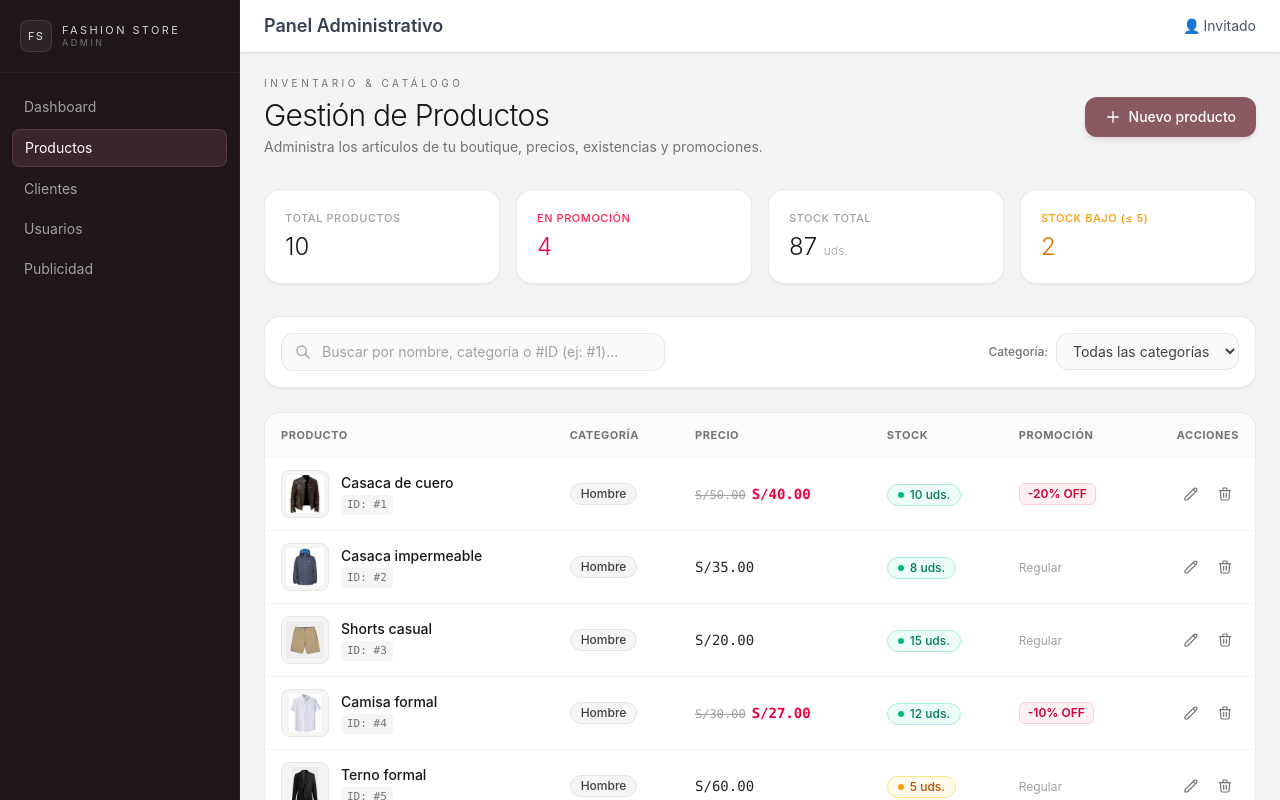
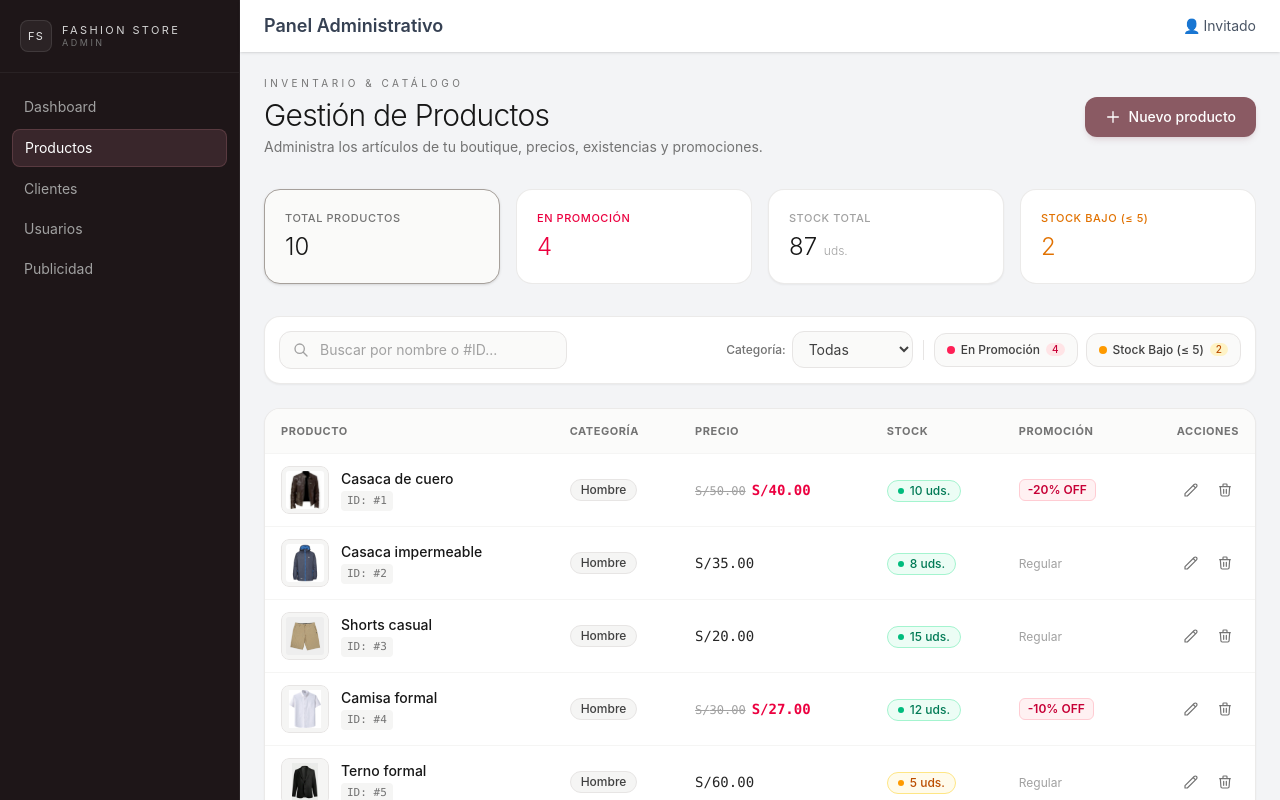
Before and after one commit to JosueBocanegra/fashion-app-store, a React (Vite) app: page /admin/productos in a window 1280 px wide. Shown: the top 800 px of the page. Built offline with nearby package versions, Linux system fonts and the light colour scheme; data requests are answered from the project's data file; sample sign-in values are in the browser's storage.

Commit message:
Agregar filtros de stock y productos en promoción

```diff
--- a/src/admin/pages/Productos.jsx
+++ b/src/admin/pages/Productos.jsx
@@ -24,6 +24,8 @@ const Productos = () => {
   const [guardando, setGuardando] = useState(false);
   const [busqueda, setBusqueda] = useState("");
   const [filtroCategoria, setFiltroCategoria] = useState("todos");
+  const [filtroPromocion, setFiltroPromocion] = useState(false);
+  const [filtroBajoStock, setFiltroBajoStock] = useState(false);
   const [productoVisualizando, setProductoVisualizando] = useState(null);
 
   const cargarProductos = async () => {
@@ -165,9 +167,12 @@ const Productos = () => {
 
       const coincideCategoria =
         filtroCategoria === "todos" || p.categoria === filtroCategoria;
-      return coincideBusqueda && coincideCategoria;
+      const coincidePromocion = !filtroPromocion || p.oferta === true;
+      const coincideBajoStock = !filtroBajoStock || Number(p.stock) <= 5;
+
+      return coincideBusqueda && coincideCategoria && coincidePromocion && coincideBajoStock;
     });
-  }, [productos, busqueda, filtroCategoria]);
+  }, [productos, busqueda, filtroCategoria, filtroPromocion, filtroBajoStock]);
 
   const metricas = useMemo(() => {
     const total = productos.length;
@@ -213,24 +218,60 @@ const Productos = () => {
         </button>
       </div>
 
-      {/* Tarjetas de Métricas */}
+      {/* Tarjetas de Métricas (Interactuables como filtros rápidos) */}
       <div className="grid grid-cols-2 lg:grid-cols-4 gap-4 mb-8">
-        <div className="bg-white p-5 rounded-2xl border border-stone-200/80 shadow-xs">
-          <p className="text-[11px] uppercase tracking-wider text-neutral-400 font-medium">Total Productos</p>
+        <button
+          type="button"
+          onClick={() => {
+            setFiltroPromocion(false);
+            setFiltroBajoStock(false);
+          }}
+          className={`p-5 rounded-2xl border text-left transition-all cursor-pointer ${
+            !filtroPromocion && !filtroBajoStock
+              ? "bg-stone-50 border-stone-400 shadow-sm"
+              : "bg-white border-stone-200/80 hover:border-stone-300"
+          }`}
+        >
+          <p className="text-[11px] uppercase tracking-wider text-neutral-500 font-medium">Total Productos</p>
           <p className="text-2xl font-light text-neutral-900 mt-1">{metricas.total}</p>
+        </button>
+
+        <button
+          type="button"
+          onClick={() => setFiltroPromocion(!filtroPromocion)}
+          className={`p-5 rounded-2xl border text-left transition-all cursor-pointer ${
+            filtroPromocion
+              ? "bg-rose-50 border-rose-400 ring-2 ring-rose-500/20 shadow-sm"
+              : "bg-white border-stone-200/80 hover:border-rose-200"
+          }`}
+        >
+          <div className="flex items-center justify-between">
+            <p className="text-[11px] uppercase tracking-wider text-rose-600 font-medium">En Promoción</p>
+            {filtroPromocion && <span className="text-[10px] bg-rose-600 text-white px-1.5 py-0.5 rounded-full">Activo</span>}
           </div>
-        <div className="bg-white p-5 rounded-2xl border border-stone-200/80 shadow-xs">
-          <p className="text-[11px] uppercase tracking-wider text-rose-500 font-medium">En Promoción</p>
           <p className="text-2xl font-light text-rose-600 mt-1">{metricas.ofertas}</p>
-        </div>
+        </button>
+
         <div className="bg-white p-5 rounded-2xl border border-stone-200/80 shadow-xs">
           <p className="text-[11px] uppercase tracking-wider text-neutral-400 font-medium">Stock Total</p>
           <p className="text-2xl font-light text-neutral-900 mt-1">{metricas.stockTotal} <span className="text-xs text-neutral-400">uds.</span></p>
         </div>
-        <div className="bg-white p-5 rounded-2xl border border-stone-200/80 shadow-xs">
-          <p className="text-[11px] uppercase tracking-wider text-amber-500 font-medium">Stock Bajo (≤ 5)</p>
+
+        <button
+          type="button"
+          onClick={() => setFiltroBajoStock(!filtroBajoStock)}
+          className={`p-5 rounded-2xl border text-left transition-all cursor-pointer ${
+            filtroBajoStock
+              ? "bg-amber-50 border-amber-400 ring-2 ring-amber-500/20 shadow-sm"
+              : "bg-white border-stone-200/80 hover:border-amber-200"
+          }`}
+        >
+          <div className="flex items-center justify-between">
+            <p className="text-[11px] uppercase tracking-wider text-amber-600 font-medium">Stock Bajo (≤ 5)</p>
+            {filtroBajoStock && <span className="text-[10px] bg-amber-600 text-white px-1.5 py-0.5 rounded-full">Activo</span>}
+          </div>
           <p className="text-2xl font-light text-amber-600 mt-1">{metricas.bajoStock}</p>
-        </div>
+        </button>
       </div>
 
       {/* Alerta de error */}
@@ -244,10 +285,11 @@ const Productos = () => {
         </div>
       )}
 
-      {/* Barra de Búsqueda y Filtros */}
-      <div className="bg-white p-4 rounded-2xl border border-stone-200/80 shadow-xs mb-6 flex flex-col md:flex-row gap-3 items-center justify-between">
-        <div className="flex flex-col sm:flex-row items-start sm:items-center gap-2.5 w-full md:w-auto flex-1">
-          <div className="relative w-full sm:w-96">
+      {/* Barra de Búsqueda y Filtros en una sola línea compacta */}
+      <div className="bg-white p-3.5 rounded-2xl border border-stone-200/80 shadow-xs mb-6 flex flex-wrap items-center gap-3 justify-between">
+        {/* Búsqueda por texto o #ID */}
+        <div className="flex flex-wrap items-center gap-2 flex-1 min-w-[260px]">
+          <div className="relative w-full sm:w-72">
             <span className="absolute inset-y-0 left-0 pl-3.5 flex items-center pointer-events-none">
               {esBusquedaPorId ? (
                 <span className="font-mono text-sm font-bold text-[#8a5a63]">#</span>
@@ -259,7 +301,7 @@ const Productos = () => {
             </span>
             <input
               type="text"
-              placeholder="Buscar por nombre, categoría o #ID (ej: #1)..."
+              placeholder="Buscar por nombre o #ID..."
               value={busqueda}
               onChange={(e) => setBusqueda(e.target.value)}
               className={`w-full pl-10 pr-8 py-2 bg-stone-50 border rounded-xl text-sm text-neutral-800 placeholder-neutral-400
@@ -284,16 +326,17 @@ const Productos = () => {
           </div>
 
           {esBusquedaPorId && (
-            <div className="inline-flex items-center gap-1.5 px-3 py-1 rounded-xl text-xs font-mono font-medium bg-[#8a5a63]/10 text-[#8a5a63] border border-[#8a5a63]/25">
+            <div className="inline-flex items-center gap-1.5 px-2.5 py-1 rounded-xl text-xs font-mono font-medium bg-[#8a5a63]/10 text-[#8a5a63] border border-[#8a5a63]/25">
               <span className="w-1.5 h-1.5 rounded-full bg-[#8a5a63] animate-pulse" />
-              <span>
-                Filtrando por ID: <strong className="font-bold">{busqueda.slice(1) ? `#${busqueda.slice(1).trim()}` : "(escribe un ID)"}</strong>
-              </span>
+              <span>ID: {busqueda.slice(1) ? `#${busqueda.slice(1).trim()}` : "..."}</span>
             </div>
           )}
         </div>
 
-        <div className="flex items-center gap-2 w-full md:w-auto">
+        {/* Filtros: Categoría, En Promoción, Stock Bajo y Reset en la misma línea */}
+        <div className="flex flex-wrap items-center gap-2">
+          {/* Selector Categoría */}
+          <div className="flex items-center gap-1.5">
             <span className="text-xs text-neutral-500 font-medium">Categoría:</span>
             <select
               value={filtroCategoria}
@@ -301,11 +344,68 @@ const Productos = () => {
               className="px-3 py-2 bg-stone-50 border border-stone-200 rounded-xl text-sm text-neutral-700
                          focus:outline-none focus:border-[#8a5a63] cursor-pointer"
             >
-            <option value="todos">Todas las categorías</option>
+              <option value="todos">Todas</option>
               {categoriasDisponibles.map((cat) => (
                 <option key={cat} value={cat}>{cat}</option>
               ))}
             </select>
+          </div>
+
+          <span className="h-5 w-px bg-stone-200 hidden sm:inline-block mx-0.5" />
+
+          {/* Botón Filtro En Promoción */}
+          <button
+            type="button"
+            onClick={() => setFiltroPromocion(!filtroPromocion)}
+            className={`inline-flex items-center gap-1.5 px-3 py-2 rounded-xl text-xs font-medium transition-all cursor-pointer ${
+              filtroPromocion
+                ? "bg-rose-600 text-white shadow-xs shadow-rose-200"
+                : "bg-stone-50 border border-stone-200 text-neutral-700 hover:bg-stone-100"
+            }`}
+          >
+            <span className={`w-2 h-2 rounded-full ${filtroPromocion ? "bg-white" : "bg-rose-500"}`} />
+            <span>En Promoción</span>
+            <span className={`px-1.5 py-0.2 rounded-full text-[10px] ${filtroPromocion ? "bg-white/25 text-white" : "bg-rose-100 text-rose-700"}`}>
+              {metricas.ofertas}
+            </span>
+          </button>
+
+          {/* Botón Filtro Stock Bajo */}
+          <button
+            type="button"
+            onClick={() => setFiltroBajoStock(!filtroBajoStock)}
+            className={`inline-flex items-center gap-1.5 px-3 py-2 rounded-xl text-xs font-medium transition-all cursor-pointer ${
+              filtroBajoStock
+                ? "bg-amber-600 text-white shadow-xs shadow-amber-200"
+                : "bg-stone-50 border border-stone-200 text-neutral-700 hover:bg-stone-100"
+            }`}
+          >
+            <span className={`w-2 h-2 rounded-full ${filtroBajoStock ? "bg-white" : "bg-amber-500"}`} />
+            <span>Stock Bajo (≤ 5)</span>
+            <span className={`px-1.5 py-0.2 rounded-full text-[10px] ${filtroBajoStock ? "bg-white/25 text-white" : "bg-amber-100 text-amber-700"}`}>
+              {metricas.bajoStock}
+            </span>
+          </button>
+
+          {/* Botón Limpiar Filtros */}
+          {(filtroPromocion || filtroBajoStock || filtroCategoria !== "todos" || busqueda) && (
+            <button
+              type="button"
+              onClick={() => {
+                setFiltroPromocion(false);
+                setFiltroBajoStock(false);
+                setFiltroCategoria("todos");
+                setBusqueda("");
+              }}
+              title="Restablecer filtros"
+              className="inline-flex items-center gap-1 px-2.5 py-2 text-xs font-medium text-rose-600 hover:text-rose-800 hover:bg-rose-50 rounded-xl transition cursor-pointer"
+            >
+              <svg className="w-3.5 h-3.5" fill="none" viewBox="0 0 24 24" stroke="currentColor">
+                <path strokeLinecap="round" strokeLinejoin="round" strokeWidth="2" d="M6 18L18 6M6 6l12 12" />
+              </svg>
+              <span>Limpiar</span>
+            </button>
+          )}
         </div>
       </div>
 
--- a/src/pages/Productos.jsx
+++ b/src/pages/Productos.jsx
@@ -1,8 +1,4 @@
-import { useState, useEffect, useMemo } from 'react';
-import { useSearchParams } from 'react-router-dom';
-import { productosService } from '../services/productosService';
-import ProductCard from '../components/ProductCard';
-import { Filter, X, Tag, Search } from 'lucide-react';
+import { Filter, X, Tag, Search, AlertTriangle } from 'lucide-react';
 
 const Productos = () => {
   const [searchParams] = useSearchParams();
@@ -12,6 +8,7 @@ const Productos = () => {
   const [loading, setLoading] = useState(true);
   const [filtroCategoria, setFiltroCategoria] = useState(categoriaURL || 'todos');
   const [filtroOferta, setFiltroOferta] = useState(false);
+  const [filtroBajoStock, setFiltroBajoStock] = useState(false);
   const [busqueda, setBusqueda] = useState('');
 
   useEffect(() => {
@@ -60,9 +57,10 @@ const Productos = () => {
 
       const cumpleCategoria = filtroCategoria === 'todos' || producto.categoria === filtroCategoria;
       const cumpleOferta = !filtroOferta || producto.oferta === true;
-      return coincideBusqueda && cumpleCategoria && cumpleOferta;
+      const cumpleBajoStock = !filtroBajoStock || Number(producto.stock) <= 5;
+      return coincideBusqueda && cumpleCategoria && cumpleOferta && cumpleBajoStock;
     });
-  }, [productos, filtroCategoria, filtroOferta, busqueda]);
+  }, [productos, filtroCategoria, filtroOferta, filtroBajoStock, busqueda]);
 
   const getCategoriaCount = (categoria) => {
     if (categoria === 'todos') return productos.length;
@@ -133,15 +131,28 @@ const Productos = () => {
           </div>
 
           <div className="flex items-center gap-2">
-            <label className="flex items-center gap-2 text-sm text-slate-700 cursor-pointer">
+            <label className="flex items-center gap-2 text-sm text-slate-700 cursor-pointer select-none">
               <input
                 type="checkbox"
                 checked={filtroOferta}
                 onChange={(e) => setFiltroOferta(e.target.checked)}
-                className="w-4 h-4 accent-purple-600 rounded"
+                className="w-4 h-4 accent-pink-600 rounded cursor-pointer"
               />
-              <Tag className="w-4 h-4 text-green-600" />
-              Ofertas
+              <Tag className="w-4 h-4 text-pink-500" />
+              <span>En Promoción</span>
+            </label>
+          </div>
+
+          <div className="flex items-center gap-2">
+            <label className="flex items-center gap-2 text-sm text-slate-700 cursor-pointer select-none">
+              <input
+                type="checkbox"
+                checked={filtroBajoStock}
+                onChange={(e) => setFiltroBajoStock(e.target.checked)}
+                className="w-4 h-4 accent-amber-600 rounded cursor-pointer"
+              />
+              <AlertTriangle className="w-4 h-4 text-amber-500" />
+              <span>Stock Bajo (≤ 5)</span>
             </label>
           </div>
 
@@ -149,6 +160,7 @@ const Productos = () => {
             onClick={() => {
               setFiltroCategoria('todos');
               setFiltroOferta(false);
+              setFiltroBajoStock(false);
               setBusqueda('');
             }}
             className="inline-flex items-center gap-1 text-sm text-slate-500 hover:text-purple-600 hover:bg-purple-50 px-4 py-2 rounded-xl transition-colors ml-auto cursor-pointer"
@@ -159,7 +171,7 @@ const Productos = () => {
         </div>
 
         {/* Filtros activos */}
-        {(filtroCategoria !== 'todos' || filtroOferta || busqueda) && (
+        {(filtroCategoria !== 'todos' || filtroOferta || filtroBajoStock || busqueda) && (
           <div className="flex flex-wrap gap-2 mt-3 pt-3 border-t border-slate-100">
             <span className="text-xs text-slate-500">Filtros activos:</span>
             {busqueda && (
@@ -185,11 +197,22 @@ const Productos = () => {
               </span>
             )}
             {filtroOferta && (
-              <span className="inline-flex items-center gap-1 text-xs bg-green-100 text-green-700 px-3 py-1 rounded-full">
-                Ofertas
+              <span className="inline-flex items-center gap-1 text-xs bg-pink-100 text-pink-700 px-3 py-1 rounded-full font-medium">
+                En Promoción
                 <button
                   onClick={() => setFiltroOferta(false)}
-                  className="hover:text-green-900 cursor-pointer"
+                  className="hover:text-pink-900 cursor-pointer"
+                >
+                  <X className="w-3 h-3" />
+                </button>
+              </span>
+            )}
+            {filtroBajoStock && (
+              <span className="inline-flex items-center gap-1 text-xs bg-amber-100 text-amber-700 px-3 py-1 rounded-full font-medium">
+                Stock Bajo (≤ 5)
+                <button
+                  onClick={() => setFiltroBajoStock(false)}
+                  className="hover:text-amber-900 cursor-pointer"
                 >
                   <X className="w-3 h-3" />
                 </button>
```
Lines whose indentation alone changed are shown as unchanged.
